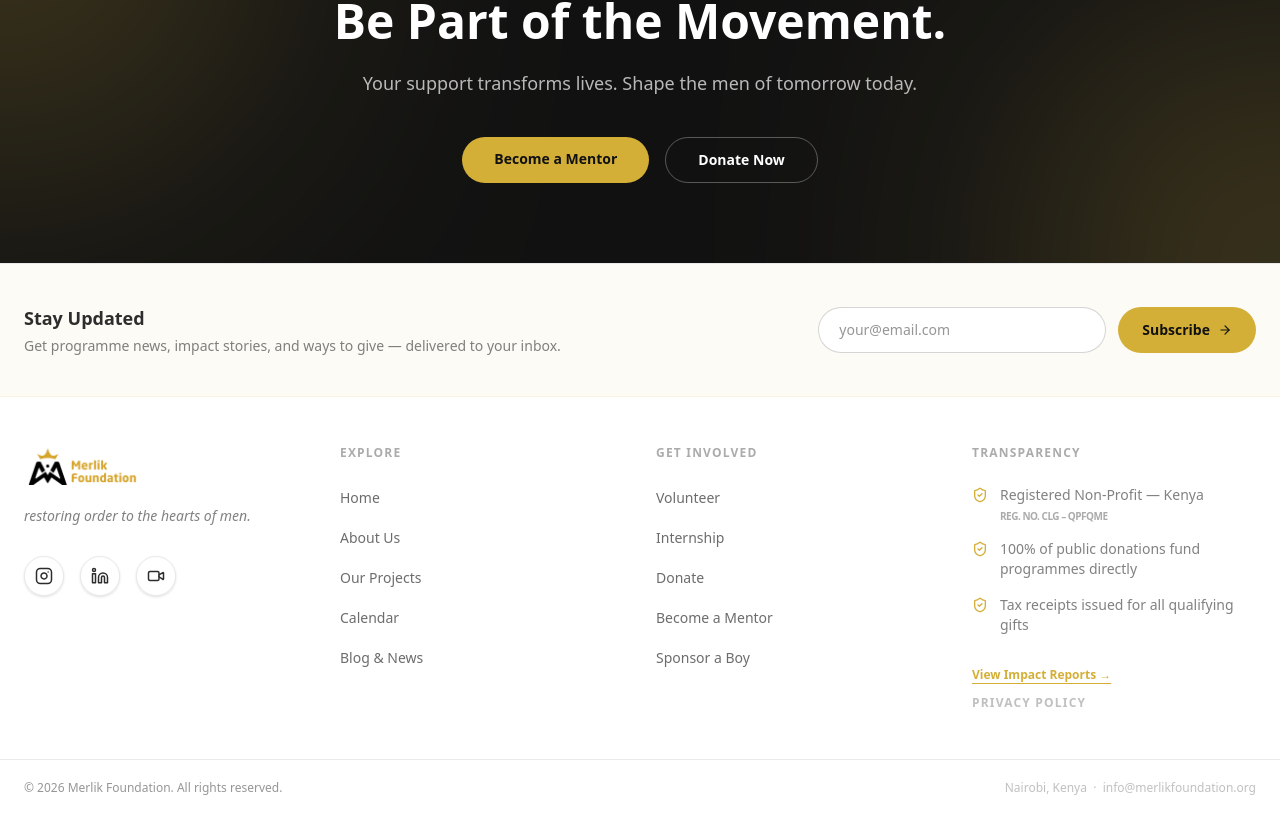
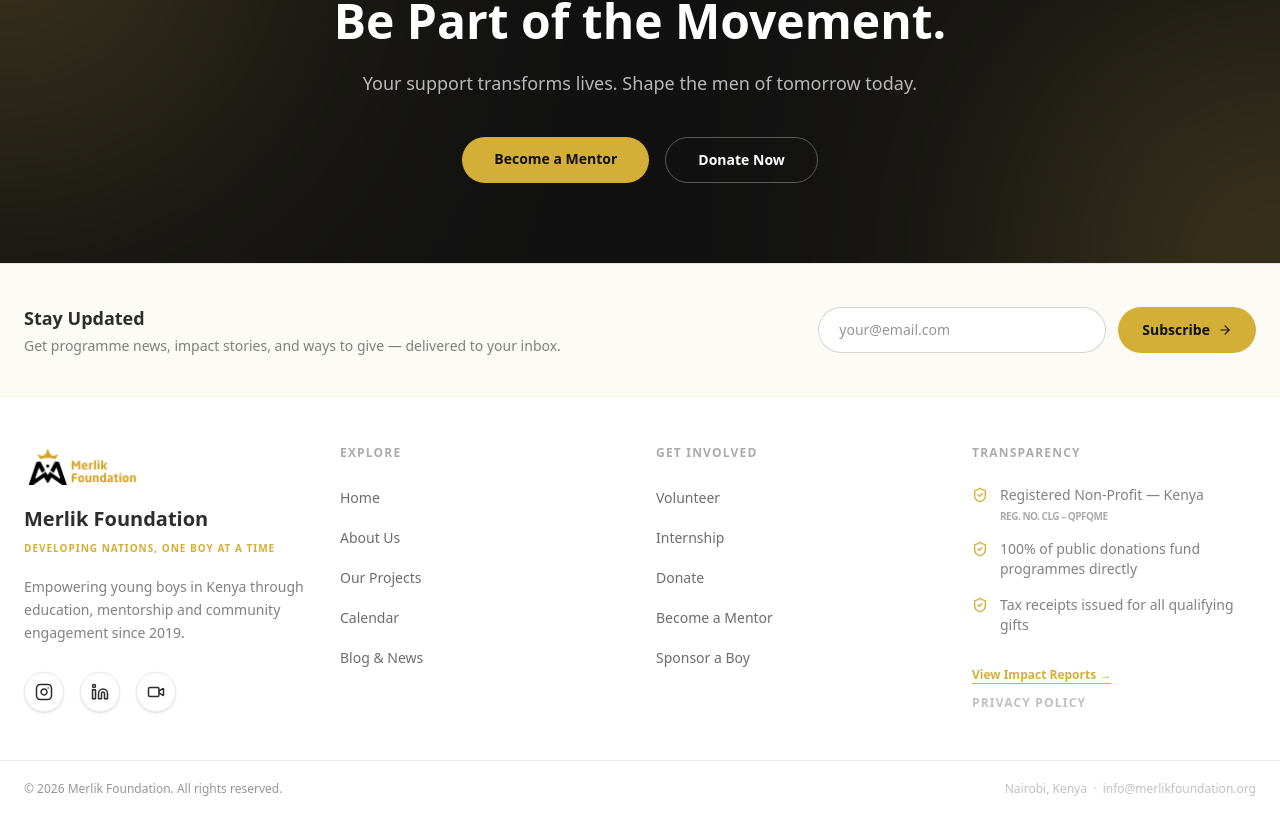
Before and after one commit to foundationmerlik/webapp, a Next.js app: page / in a window 1280 px wide. Shown: the part 3884-4701 px from the top of the page. Built offline with nearby package versions, Linux system fonts and the light colour scheme; a web font is replaced by a local one.

Commit message:
Update Footer: Updated brand description and mission statement

```diff
--- a/src/components/Footer.tsx
+++ b/src/components/Footer.tsx
@@ -84,8 +84,14 @@ export default function Footer() {
                                 className="h-10 w-auto object-contain"
                             />
                         </Link>
-                        <p className="font-serif italic text-foreground/60 text-sm leading-relaxed">
-                            restoring order to the hearts of men.
+                        <div className="flex flex-col gap-2">
+                            <h3 className="font-serif font-black text-xl text-foreground">Merlik Foundation</h3>
+                            <p className="text-brand-gold font-bold uppercase tracking-widest text-[10px]">
+                                Developing Nations, One Boy at a Time
+                            </p>
+                        </div>
+                        <p className="text-foreground/60 text-sm leading-relaxed max-w-xs font-medium">
+                            Empowering young boys in Kenya through education, mentorship and community engagement since 2019.
                         </p>
                         {/* Social Links */}
                         <div className="flex gap-4 mt-2">
```
